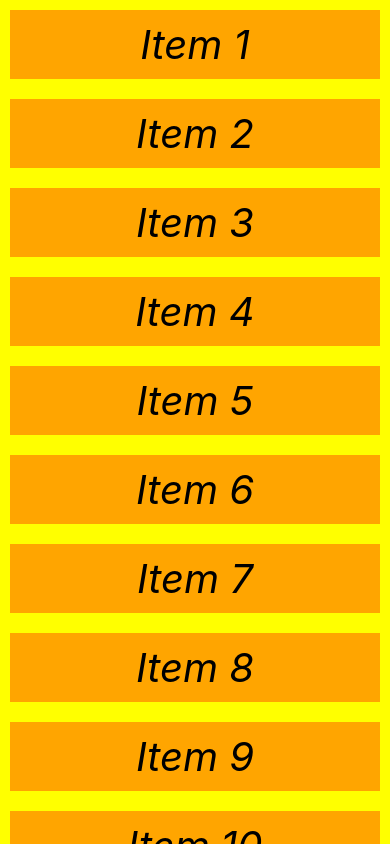
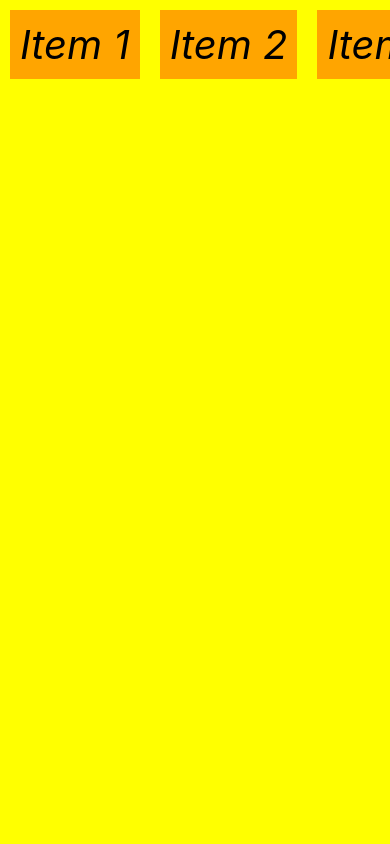
Before and after one commit to codingscode/reactnative_from_zero_to_hero, a React Native app in the folder rntour/: screen / in a window 390 px wide. Built offline with nearby package versions, Linux system fonts and the light colour scheme.

Commit message:
parte 28

```diff
--- a/rntour/App.js
+++ b/rntour/App.js
@@ -22,18 +22,14 @@ function App() {
 
 
    return (
-      <View style={styles.body} >
-         <ScrollView>
+      <ScrollView horizontal={true} style={styles.body} >
          {Items.map((item, i) => {
             return (
                <View style={styles.item} key={i} >
                   <Text style={styles.text} >{item.item}</Text>
                </View>
-                  )
-               })}
+            )})}
       </ScrollView>
-
-      </View>
    )
 }
 
```
Also changed, not shown: 1 other file (tests, documents, lock files or other folders). Lines whose indentation alone changed are shown as unchanged.
